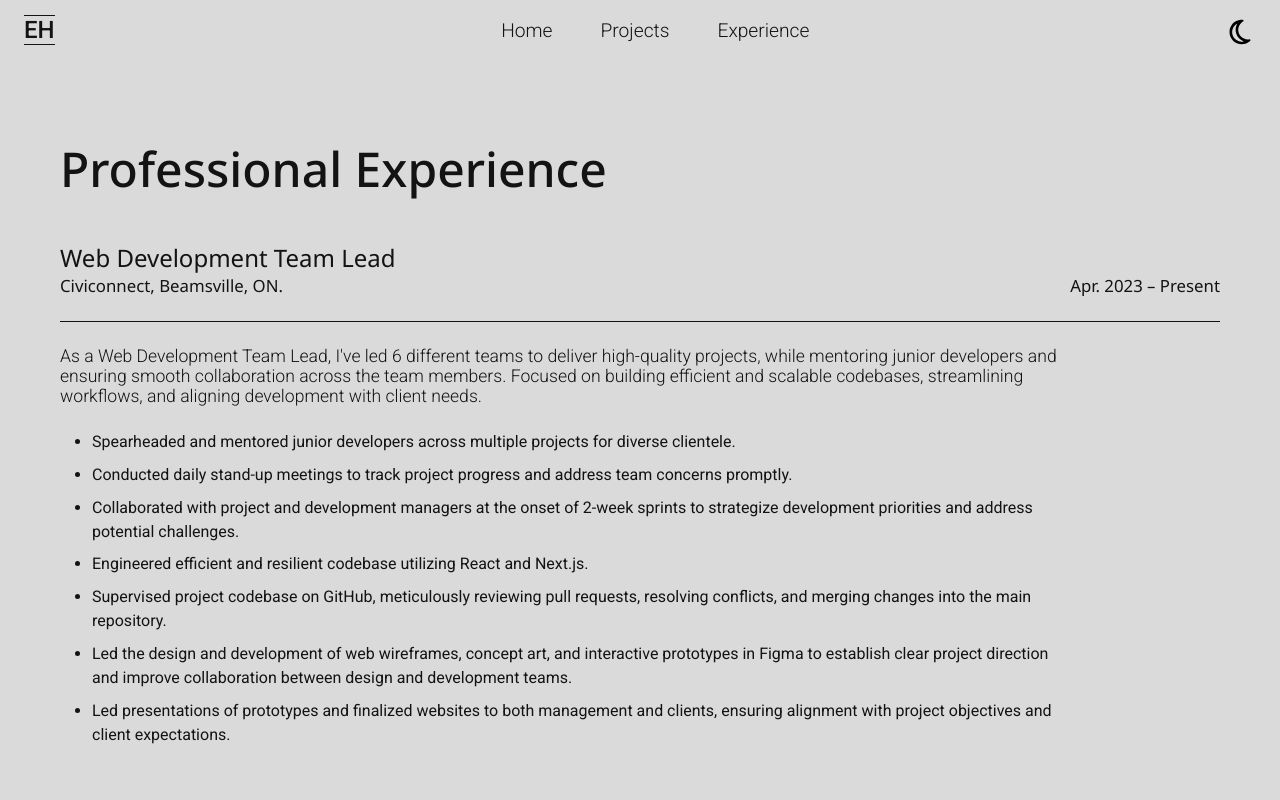
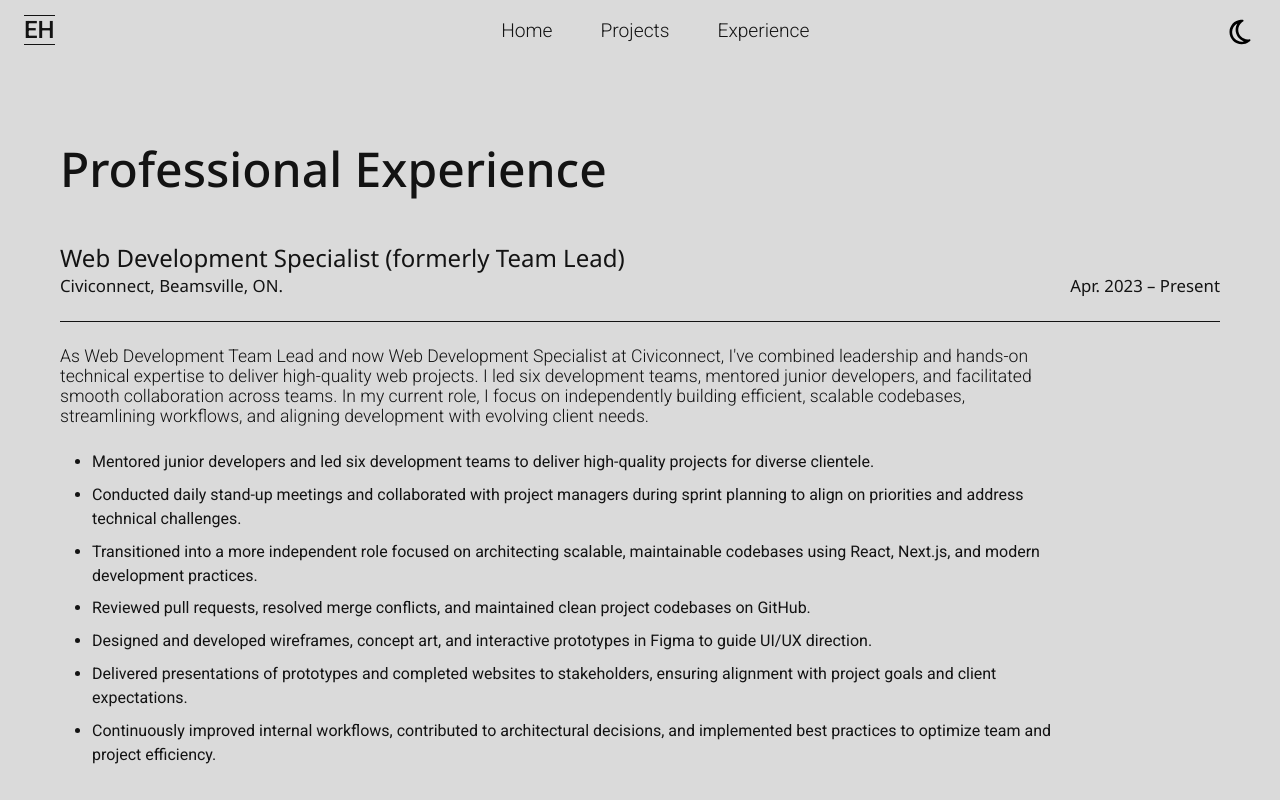
Before and after one commit to EHansen94/portfolio, a Next.js app: page /experience in a window 1280 px wide. Shown: the top 800 px of the page. Built offline with nearby package versions, Linux system fonts and the light colour scheme.

Commit message:
experience title and info update

```diff
--- a/src/pages/experience.jsx
+++ b/src/pages/experience.jsx
@@ -25,7 +25,7 @@ export default function experience() {
 					transition={{ duration: 1.25, delay: 0.625 }}
 				>
 					<div className={styles["job-title"]}>
-						<h4>Web Development Team Lead</h4>
+						<h4>Web Development Specialist (formerly Team Lead)</h4>
 						<div className={styles["job-date"]}>
 							<h5>Civiconnect, Beamsville, ON.</h5>
 							<h5>Apr. 2023 – Present</h5>
@@ -33,52 +33,56 @@ export default function experience() {
 					</div>
 					<div className={styles["job-description"]}>
 						<p>
-							As a Web Development Team Lead, I&apos;ve led 6
-							different teams to deliver high-quality projects,
-							while mentoring junior developers and ensuring
-							smooth collaboration across the team members.
-							Focused on building efficient and scalable
-							codebases, streamlining workflows, and aligning
-							development with client needs.
+							As Web Development Team Lead and now Web Development
+							Specialist at Civiconnect, I&apos;ve combined
+							leadership and hands-on technical expertise to
+							deliver high-quality web projects. I led six
+							development teams, mentored junior developers, and
+							facilitated smooth collaboration across teams. In my
+							current role, I focus on independently building
+							efficient, scalable codebases, streamlining
+							workflows, and aligning development with evolving
+							client needs.
 						</p>
 						<ul>
 							<li>
-								Spearheaded and mentored junior developers
-								across multiple projects for diverse clientele.
+								Mentored junior developers and led six
+								development teams to deliver high-quality
+								projects for diverse clientele.
 							</li>
 							<li>
-								Conducted daily stand-up meetings to track
-								project progress and address team concerns
-								promptly.
+								Conducted daily stand-up meetings and
+								collaborated with project managers during sprint
+								planning to align on priorities and address
+								technical challenges.
 							</li>
 							<li>
-								Collaborated with project and development
-								managers at the onset of 2-week sprints to
-								strategize development priorities and address
-								potential challenges.
+								Transitioned into a more independent role
+								focused on architecting scalable, maintainable
+								codebases using React, Next.js, and modern
+								development practices.
 							</li>
 							<li>
-								Engineered efficient and resilient codebase
-								utilizing React and Next.js.
+								Reviewed pull requests, resolved merge
+								conflicts, and maintained clean project
+								codebases on GitHub.
 							</li>
 							<li>
-								Supervised project codebase on GitHub,
-								meticulously reviewing pull requests, resolving
-								conflicts, and merging changes into the main
-								repository.
+								Designed and developed wireframes, concept art,
+								and interactive prototypes in Figma to guide
+								UI/UX direction.
 							</li>
 							<li>
-								Led the design and development of web
-								wireframes, concept art, and interactive
-								prototypes in Figma to establish clear project
-								direction and improve collaboration between
-								design and development teams.
+								Delivered presentations of prototypes and
+								completed websites to stakeholders, ensuring
+								alignment with project goals and client
+								expectations.
 							</li>
 							<li>
-								Led presentations of prototypes and finalized
-								websites to both management and clients,
-								ensuring alignment with project objectives and
-								client expectations.
+								Continuously improved internal workflows,
+								contributed to architectural decisions, and
+								implemented best practices to optimize team and
+								project efficiency.
 							</li>
 						</ul>
 					</div>
```
Also changed, not shown: src/components/Intro.jsx (+8 -3 lines).
